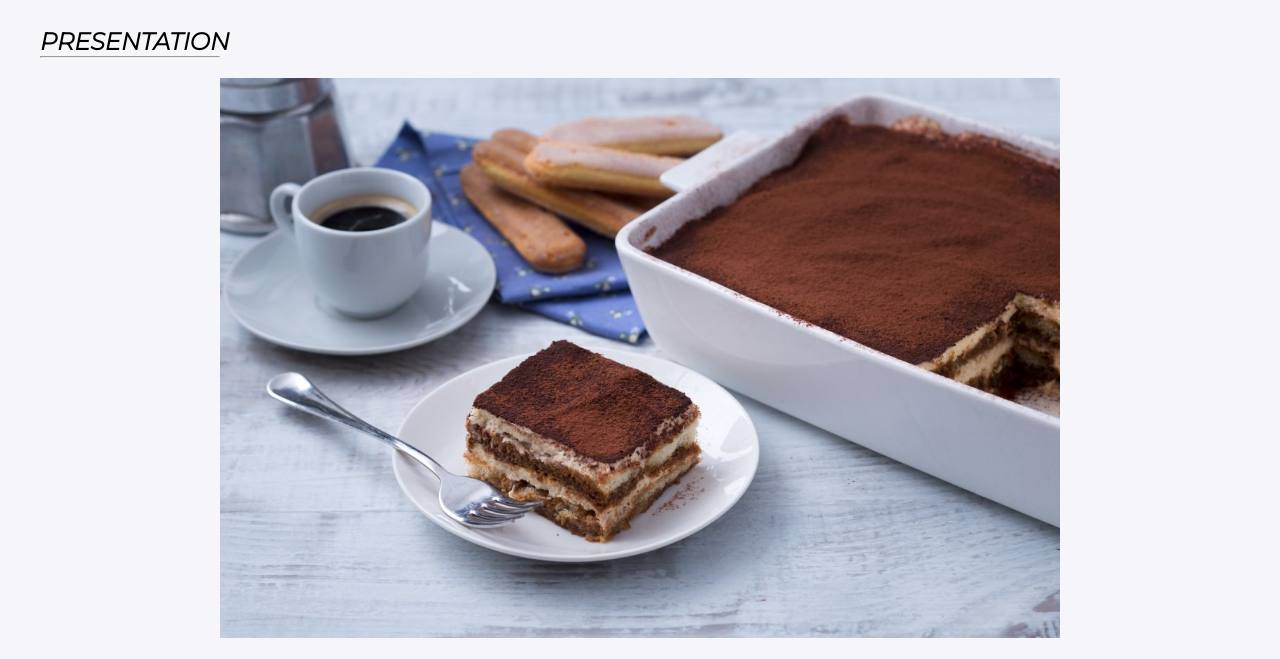
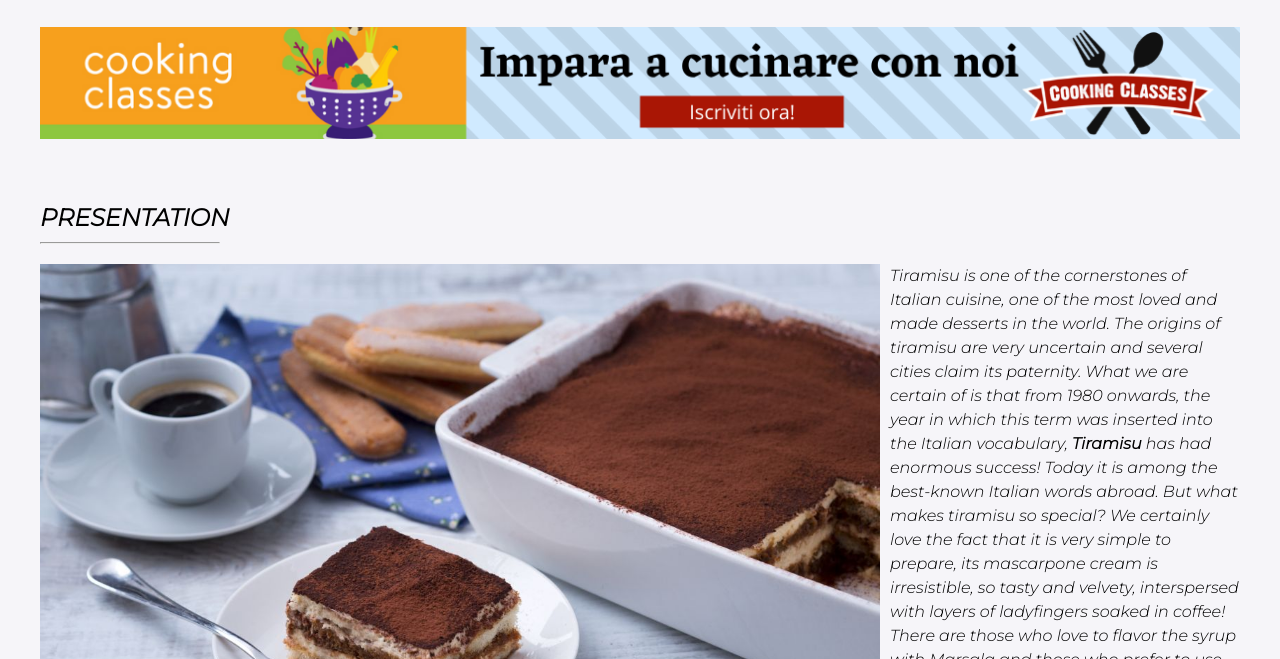
Before and after one commit to GiordanoGuidi/htmlcss-responsive-layout, a plain HTML site: page index.html in a window 1280 px wide. Shown: the part 988-1647 px from the top of the page. Drawn offline with Linux system fonts and the light colour scheme.

Commit message:
added media 768px

```diff
--- a/CSS/responsive.css
+++ b/CSS/responsive.css
@@ -21,6 +21,15 @@
 
     .card-icon i{
         padding: 10px 40px;
+    }
+
+    #banner-img{
+        display: block;
+    }
+
+    .card.img-recipe-presentation{
+        float: left;
+        margin-right: 10px;
     }
 
 }
--- a/CSS/style.css
+++ b/CSS/style.css
@@ -83,6 +83,10 @@ h1{
     font-family: 'Nerko One', cursive;
     font-size: 3rem;
     text-align: center;
+}
+
+h2{
+    margin-bottom: 10px;
 }
 
 h3{
@@ -208,11 +212,11 @@ img{
     height: 2px;
     color: orange;
     width: 15%;
+    margin-bottom: 20px;
 }
 
 .card.img-recipe-presentation{
     width: 70%;
-    margin: 20px 0px;
     display: block;
     margin-left: auto;
     margin-right: auto;
```
